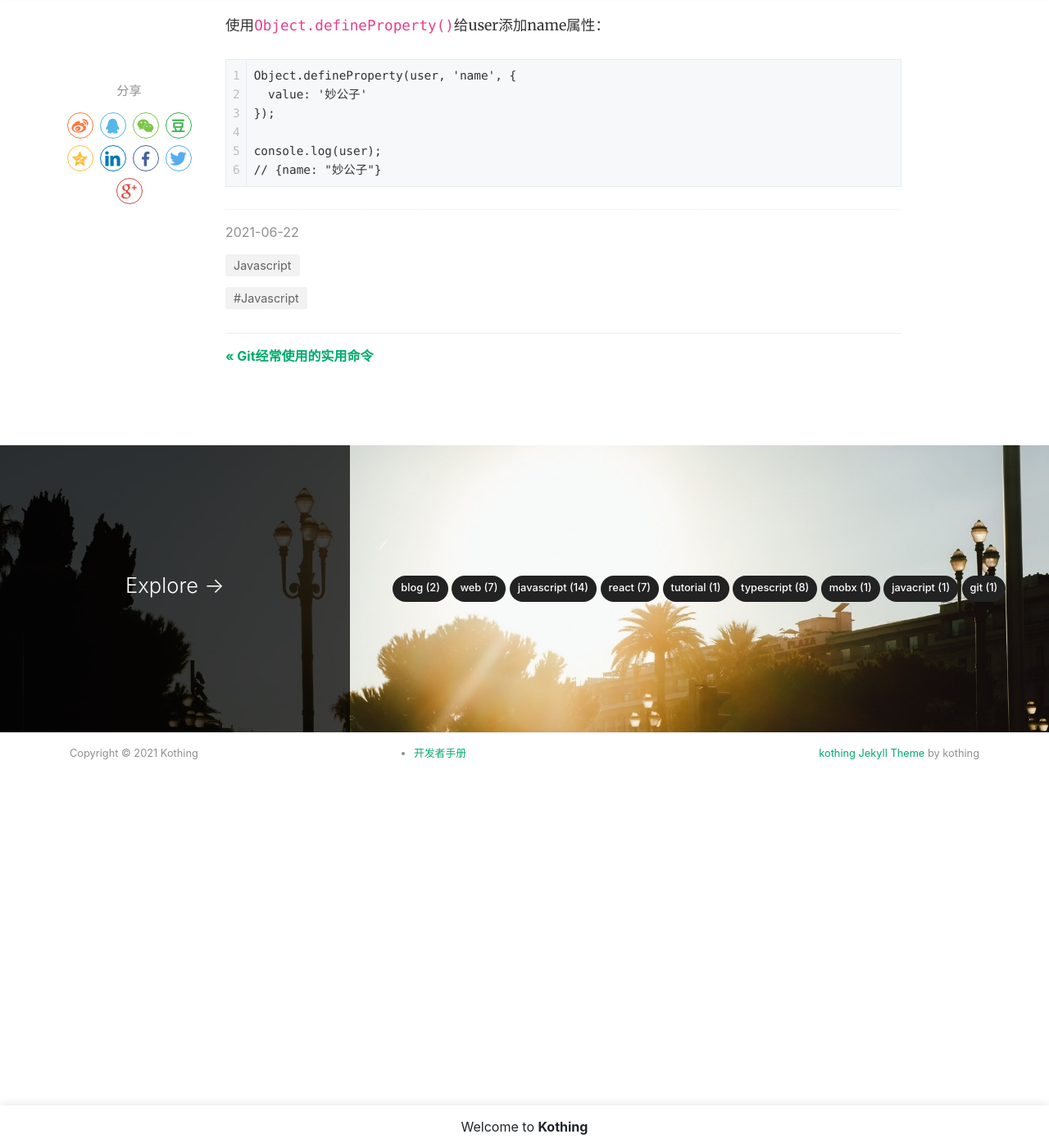
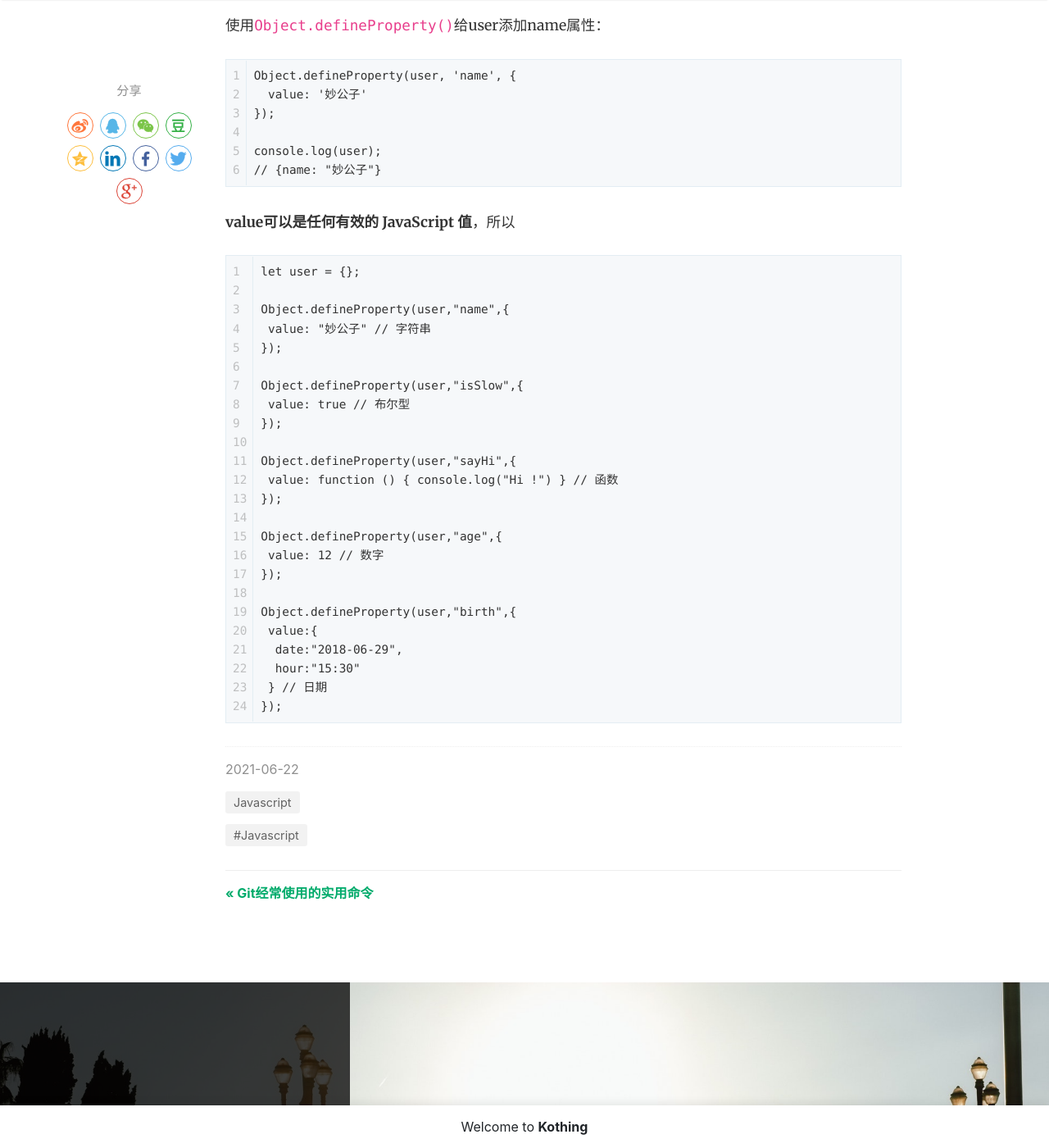
Before and after one commit to kothing/kothing.github.io, a Jekyll site: the page built from _posts/2021-06-22-Object.defineProperty.md, in a window 1280 px wide and 1400 px high, scrolled down 2974 px. Shown: the whole window at 82% size. Built offline with Jekyll 4.4.1, drawn with Linux system fonts in a browser that asks for light colours; nearby versions of some CDN libraries; comment, search, counter and statistics services are not loaded; before the commit the page ends 3992 px from its top, so only the background shows below that.

Commit message:
Update 2021-06-22-Object.defineProperty.md

````diff
--- a/_posts/2021-06-22-Object.defineProperty.md
+++ b/_posts/2021-06-22-Object.defineProperty.md
@@ -95,3 +95,31 @@ Object.defineProperty(user, 'name', {
 console.log(user);
 // {name: "妙公子"}
 ```
+
+**value可以是任何有效的 JavaScript 值**，所以
+```
+let user = {};
+
+Object.defineProperty(user,"name",{
+ value: "妙公子" // 字符串
+});
+
+Object.defineProperty(user,"isSlow",{
+ value: true // 布尔型
+});
+
+Object.defineProperty(user,"sayHi",{
+ value: function () { console.log("Hi !") } // 函数
+});
+
+Object.defineProperty(user,"age",{
+ value: 12 // 数字
+});
+
+Object.defineProperty(user,"birth",{
+ value:{
+  date:"2018-06-29",
+  hour:"15:30"
+ } // 日期
+});
+```
````
